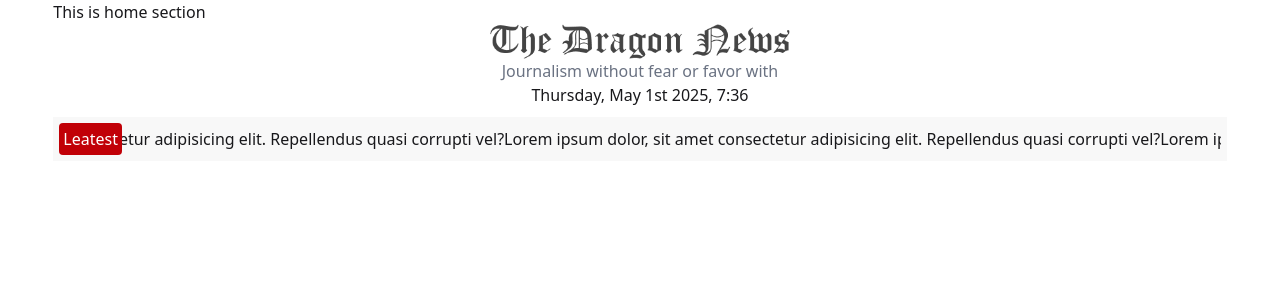
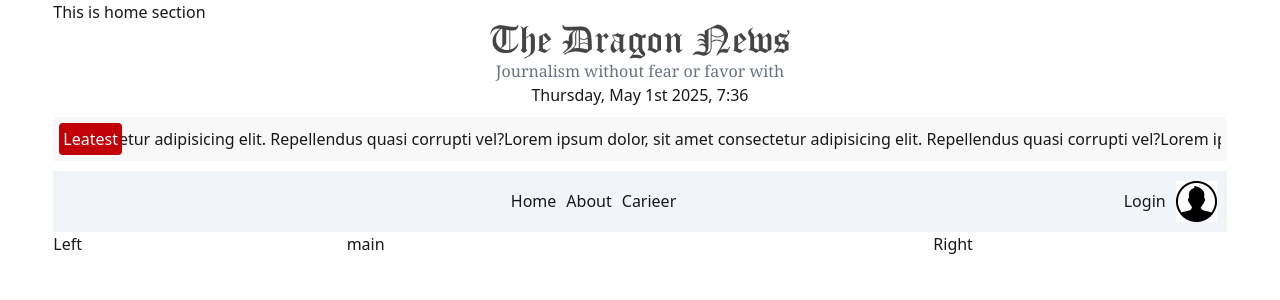
Before and after one commit to abuyusufrony/news-new-paper, a React (Vite) app: page / in a window 1280 px wide. Shown: the top 300 px of the page. Built offline with nearby package versions, Linux system fonts and the light colour scheme.

Commit message:
nav-added

```diff
--- a/src/Components/Header/Header.jsx
+++ b/src/Components/Header/Header.jsx
@@ -9,7 +9,7 @@ const Header = () => {
             <div className="logo-conatiner">
                 <img className='w-[300px]' src={logo} alt="" />
             </div>
-            <h1 className='text-gray-500'>Journalism without fear or favor with </h1>
+            <h1 className='text-gray-500 font-serif'>Journalism without fear or favor with </h1>
             <p>{moment().format("dddd, MMMM Do YYYY, h:mm ")}</p>
         </div>
     );
--- a/src/Components/Home/Home.jsx
+++ b/src/Components/Home/Home.jsx
@@ -1,6 +1,7 @@
 import React from 'react';
 import Header from '../Header/Header';
 import Leastestnews from '../LeastestNews/Leastestnews';
+import Nav from '../Nav/Nav';
 
 const Home = () => {
     return (
@@ -8,6 +9,12 @@ const Home = () => {
             <h2>This is home section </h2>
             <Header></Header>
             <Leastestnews></Leastestnews>
+            <Nav></Nav>
+            <main className='   grid grid-cols-12'>
+                <aside className='col-span-3'>Left</aside>
+                <aside className='col-span-6'>main</aside>
+                <aside className='col-span-3'>Right</aside>
+            </main>
         </div>
     );
 };
--- a/src/Components/LeastestNews/Leastestnews.jsx
+++ b/src/Components/LeastestNews/Leastestnews.jsx
@@ -6,7 +6,7 @@ const Leastestnews = () => {
     return (
         <div className='flex items-center bg-base-200 p-1.5 my-2.5'>
             <p className='bg-red-700 text-white rounded-sm p-1'> Leatest</p>
-            <Marquee pauseOnHover className='space-x-10'>
+            <Marquee pauseOnHover className='space-x-10 '>
                 <Link to={'/news'}>
                     Lorem ipsum dolor, sit amet consectetur adipisicing elit. Repellendus quasi corrupti vel?
 
--- /dev/null
+++ b/src/Components/Nav/Nav.jsx
@@ -0,0 +1,30 @@
+
+import React from 'react';
+import { Link } from 'react-router';
+import user from '../../assets/user.png'
+
+
+const Nav = () => {
+    return (
+        <div className='flex justify-between items-center p-2.5 bg-slate-100'>
+            <div className=""></div>
+            <div className='space-x-2.5'>
+
+                <Link>Home</Link>
+                <Link>About</Link>
+                <Link>Carieer</Link>
+
+            </div>
+            <div className='flex gap-2.5 items-center'>
+                <div><h2>Login</h2></div>
+                <div><img src={user} alt="" /></div>
+
+
+            </div>
+
+
+        </div>
+    );
+};
+
+export default Nav;
--- a/vite.config.js
+++ b/vite.config.js
@@ -1,6 +1,8 @@
 import { defineConfig } from 'vite'
 import react from '@vitejs/plugin-react'
 import tailwindcss from '@tailwindcss/vite';
+
+
 
 // https://vite.dev/config/
 export default defineConfig({
```
